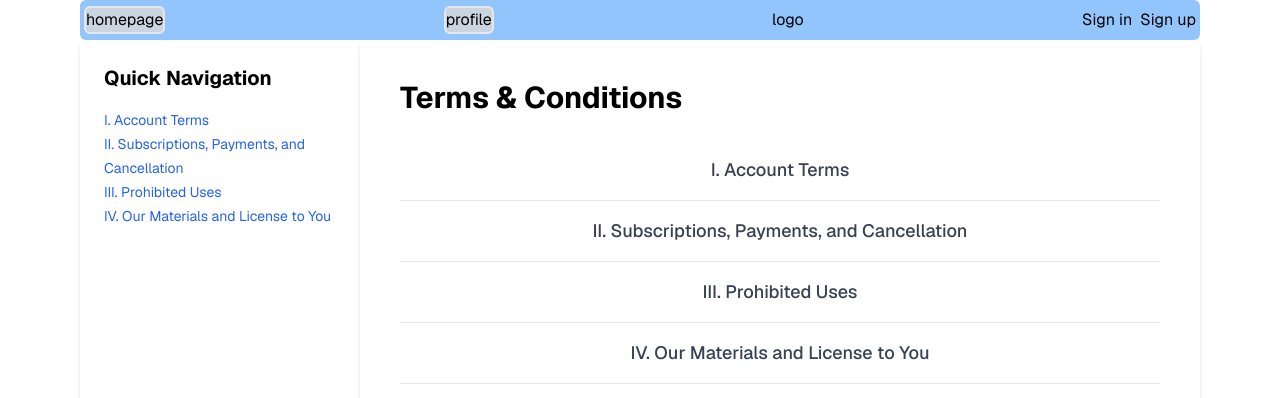
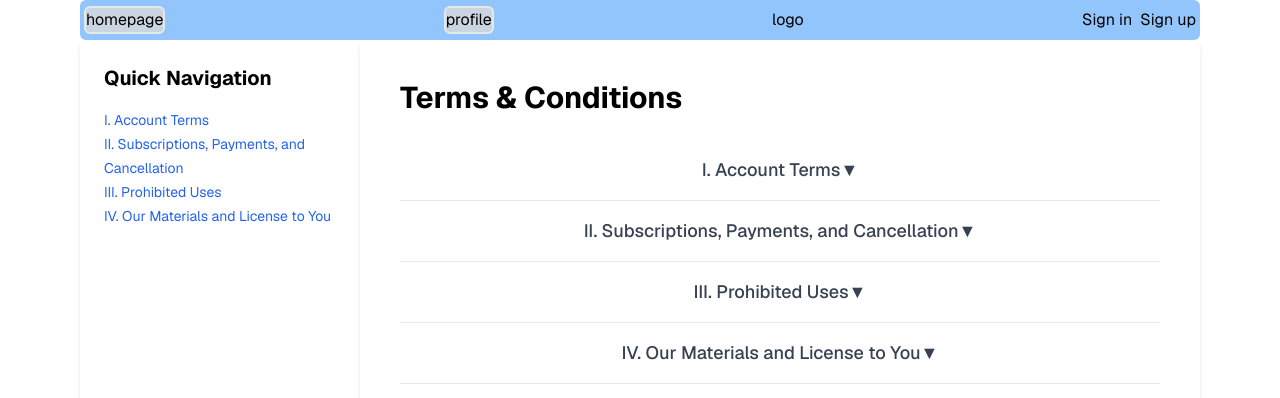
Before and after one commit to MohammedG91/week-12-assignment, a Next.js app: page /terms in a window 1280 px wide. Shown: the top 398 px of the page. Built offline with nearby package versions, Linux system fonts and the light colour scheme; no server answers.

Commit message:
added smooth scroll and delay and motion

```diff
--- a/src/app/terms/page.js
+++ b/src/app/terms/page.js
@@ -1,6 +1,7 @@
 "use client";
 
 import * as Accordion from "@radix-ui/react-accordion";
+import { motion } from "framer-motion";
 import { useState } from "react";
 
 export default function TermsPage() {
@@ -43,6 +44,14 @@ export default function TermsPage() {
                   onClick={(e) => {
                     e.preventDefault();
                     setOpenItem(section.id);
+
+                    // Delay scrolling slightly to allow accordion to expand
+                    setTimeout(() => {
+                      document.getElementById(section.id)?.scrollIntoView({
+                        behavior: "smooth",
+                        block: "start",
+                      });
+                    }, 200);
                   }}
                   className="text-blue-600 text-sm hover:underline"
                 >
@@ -69,6 +78,12 @@ export default function TermsPage() {
               <Accordion.Header>
                 <Accordion.Trigger className="w-full text-lg font-medium text-gray-700 p-4 border-b border-gray-200 hover:bg-gray-50">
                   {item.title}
+                  <motion.span
+                    animate={{ rotate: openItem === item.id ? 180 : 0 }}
+                    transition={{ duration: 0.2 }}
+                  >
+                    ▼
+                  </motion.span>
                 </Accordion.Trigger>
               </Accordion.Header>
               <Accordion.Content className="p-4 text-sm text-gray-600">
```
